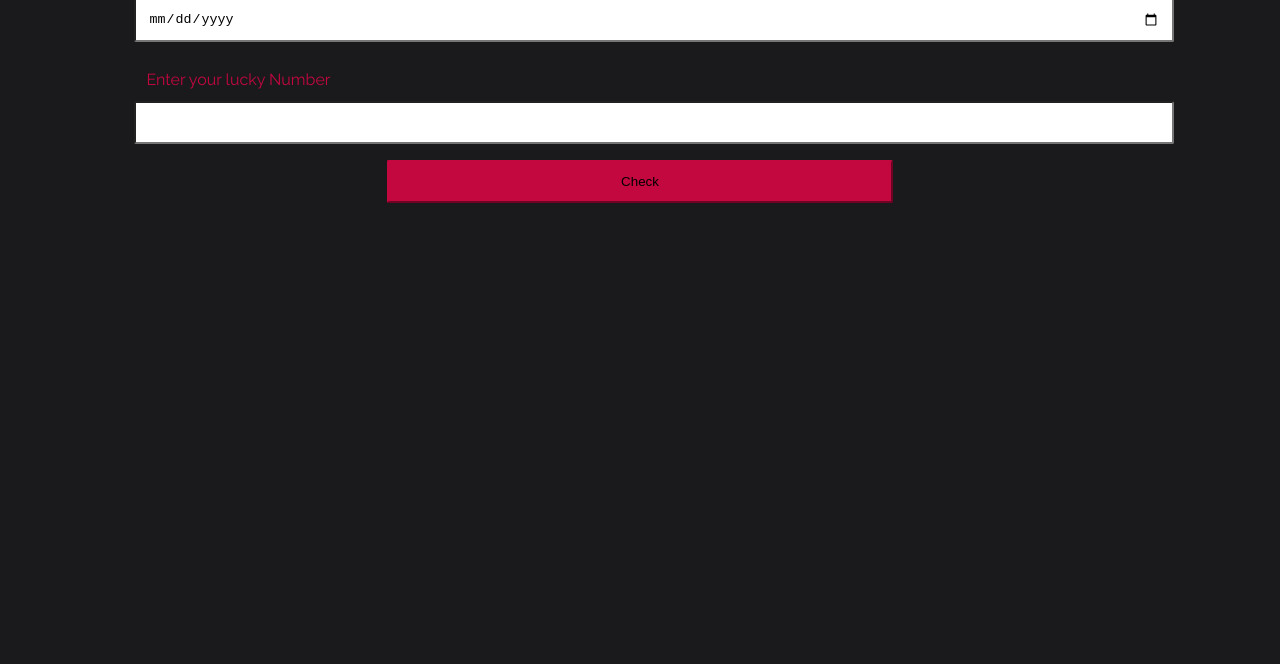
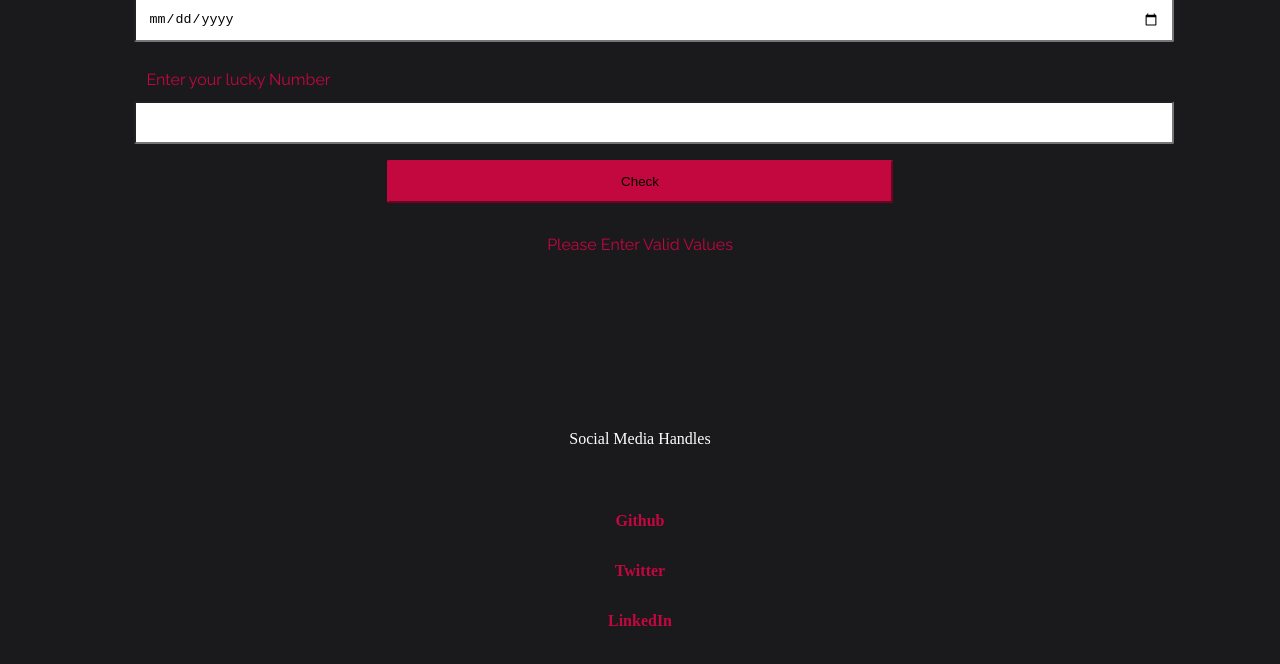
Before and after one commit to srejitk/mark-11, a website built with Parcel: page index.html in a window 1280 px wide. Both pictures are taken after a click on the button "Check". Shown: the part 132-796 px from the top of the page. Built offline with nearby package versions, Linux system fonts and the light colour scheme.

Commit message:
feat : Added footer Updated footer with social links

```diff
--- a/index.html
+++ b/index.html
@@ -14,8 +14,29 @@
       <label for="lucky-number">Enter your lucky Number</label>
       <input type="number" id="lucky-number" />
       <button id="check-button">Check</button>
+      <p class="" id="output-msg"></p>
     </div>
 
+    <footer class="footer-class">
+      <div class="footer-items">
+        <div class="footer-header">Social Media Handles</div>
+        <div class="footer-list">
+          <ul class="social-links">
+            <li class="list-item-inline">
+              <a href="https://www.github.com/srejitk" class="link">Github</a>
+            </li>
+            <li class="list-item-inline">
+              <a href="https://www.twitter.com/srejitk" class="link">Twitter</a>
+            </li>
+            <li class="list-item-inline">
+              <a href="https://www.linkedin.com/srejitk" class="link"
+                >LinkedIn</a
+              >
+            </li>
+          </ul>
+        </div>
+      </div>
+    </footer>
     <script src="/index.js"></script>
   </body>
 </html>
--- a/index.js
+++ b/index.js
@@ -1,7 +1,32 @@
 const birthdayDate = document.querySelector("#birthday-input");
 const luckyNumber = document.querySelector("#lucky-number");
 const check_button = document.querySelector("#check-button");
+const output_msg = document.querySelector("#output-msg");
 
 check_button.addEventListener("click", function printBday() {
-  console.log(birthdayDate.value, luckyNumber.value);
+  validateBirthdate(birthdayDate, luckyNumber);
 });
+
+function validateBirthdate(date, number) {
+  let birthDate = date.value;
+  let lucky_Number = number.value;
+  let sum = 0;
+  birthDate = birthDate.replaceAll("-", "0");
+
+  for (let i = 0; i < birthDate.length; i++) {
+    sum += Number(birthDate[i]);
+  }
+  if (sum && lucky_Number) {
+    checkIfLucky(lucky_Number, sum);
+  } else {
+    output_msg.innerText = "Please Enter Valid Values";
+  }
+
+  function checkIfLucky(number, sum) {
+    if (sum % lucky_Number === 0) {
+      output_msg.innerText = "Congratulations! You're Birthday is lucky!";
+    } else {
+      output_msg.innerText = "Uh-Oh! You're Birthday not is lucky!";
+    }
+  }
+}
--- a/styles.css
+++ b/styles.css
@@ -43,8 +43,48 @@ input {
   border-radius: 2px;
   background-color: #c3073f;
   border-color: var(--primary-light);
+  cursor: pointer;
+  margin-bottom: 2rem;
 }
 
 #output-msg {
   text-align: center;
+  margin-bottom: 11rem;
 }
+
+.footer-class {
+  text-align: center;
+  color: white;
+}
+
+.footer-class a {
+  padding: 10rem 0rem 0rem 0rem;
+  text-decoration: none;
+  font-weight: bold;
+  color: var(--primary-light);
+}
+
+.footer-class a:hover {
+  text-decoration: none;
+  font-weight: bold;
+  color: white;
+}
+
+.footer-class ul {
+  padding: 1rem;
+}
+
+.footer-class li {
+  display: block;
+  font-weight: bold;
+  margin: 2rem;
+}
+
+@media only screen and (max-width: 480px) {
+  .footer-class li {
+    display: inline;
+    font-weight: bold;
+    margin: 0rem;
+    padding: 0.5rem;
+  }
+}
```
Also changed, not shown: package.json (line endings or trailing spaces).
